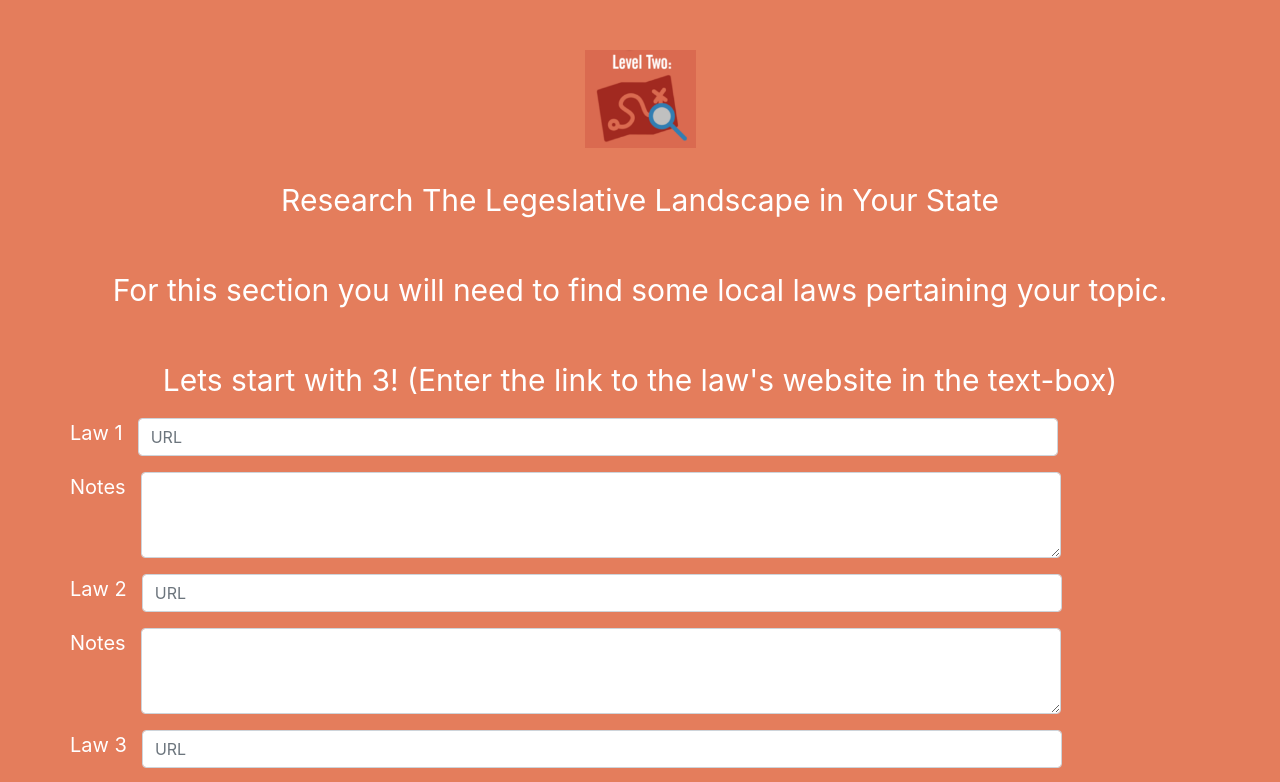
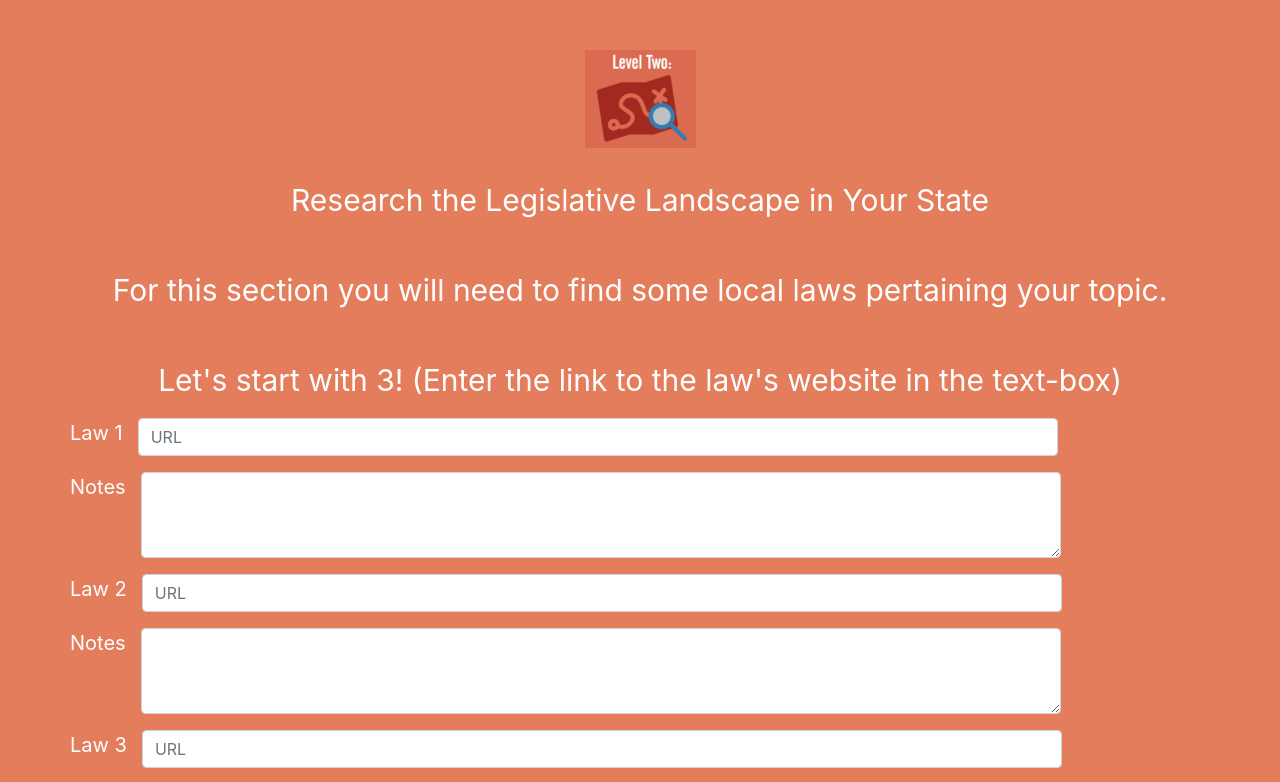
Before and after one commit to delaware19/team-13, a React (Create React App) app in the folder wethepeople/: page /Lv2 in a window 1280 px wide. Shown: the top 782 px of the page. Built offline with nearby package versions, Linux system fonts and the light colour scheme.

Commit message:
more styles

```diff
--- a/wethepeople/src/pages/Lv2/Level2.js
+++ b/wethepeople/src/pages/Lv2/Level2.js
@@ -49,12 +49,12 @@ export class Level2 extends Component{
             <div style = {{width: "100%", height:"100%", textAlign: "center", backgroundColor: "#E47D5C", paddingBottom: "1000px", borderRoadius: "50px",}}>
             <Container >
                 <img src = {reseach2} style = {{width:"10%", paddingTop: "50px"}}></img>
-                <Header>Research The Legeslative Landscape in Your State</Header>
+                <Header>Research the Legislative Landscape in Your State</Header>
                 <Header>
                     For this section you will need to find some local laws pertaining your topic.
                 </Header>
                 <Header>
-                    Lets start with 3! (Enter the link to the law's website in the text-box)
+                    Let's start with 3! (Enter the link to the law's website in the text-box)
                 </Header>
 
                 <Form>
```
